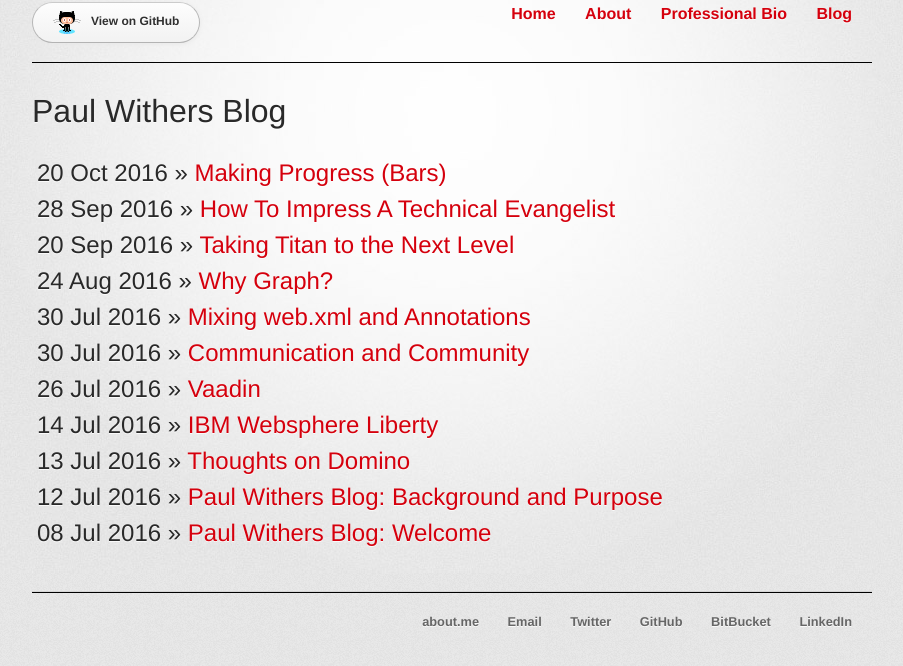
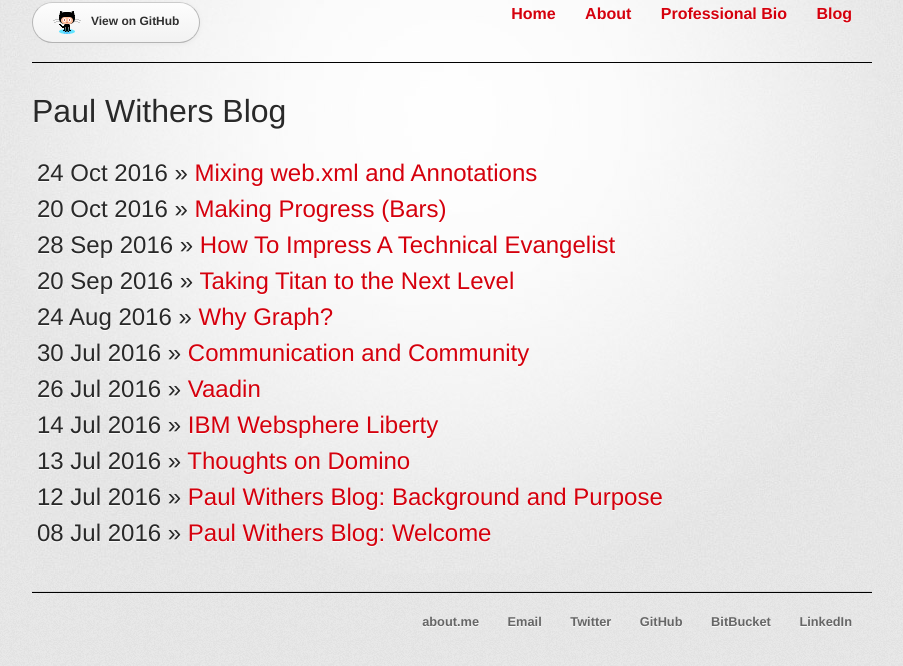
Before and after one commit to paulswithers/paulswithers.github.io, a Jekyll site: the page built from blog/index.html, in a window 1280 px wide. Shown: the top 666 px of the page, without its empty margins (188-1091 px from the left). Built offline with Jekyll 4.4.1, drawn with Linux system fonts in a browser that asks for light colours; some web fonts are replaced.

Commit message:
Wrong date!

```diff
--- a/_posts/2016-10-24-mixing-webxml-and-annotations.md
+++ b/_posts/2016-10-24-mixing-webxml-and-annotations.md
@@ -1,7 +1,7 @@
 ---
 layout: post
 title: Mixing web.xml and Annotations
-date: 2016-07-30
+date: 2016-10-24
 comments: true
 ---
 Over the last few months a lot of what I've had to do has come from combining frameworks. Usually one of those frameworks is [Vaadin](https://vaadin.com/home "Vaadin"). But whenever you're combining frameworks of any kind, it usually means some content is pre-configured, which may conflict with settings in another framework. If you're not familiar with the framework and the technologies in use, it's a lot like looking at hieroglyphics without a [Rosetta Stone](https://en.wikipedia.org/wiki/Rosetta_Stone)! The result is a lot of learning on the job.
```
